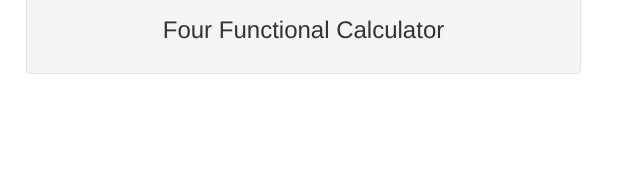
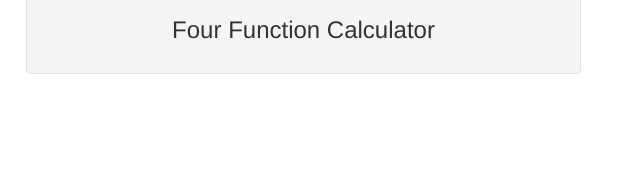
Before and after one commit to justawhiteguy/justawhiteguy.github.io, a plain HTML site: page index.html in a window 1280 px wide. Shown: the part 805-992 px from the top of the page, 629-1269 px from the left. Drawn offline with nearby package versions, Linux system fonts and the light colour scheme.

```diff
--- a/index.html
+++ b/index.html
@@ -64,7 +64,7 @@
             <div class="col-md-6">
               <div class="well">
                 <a href="https://justawhiteguy.github.io/static/calculator.html"><img src="static/img/calc.png" alt="calc" width="100%"/></a>
-                <h3 style="text-align:center;">Four Functional Calculator</h3>
+                <h3 style="text-align:center;">Four Function Calculator</h3>
               </div>
             </div>
           </div>
```
